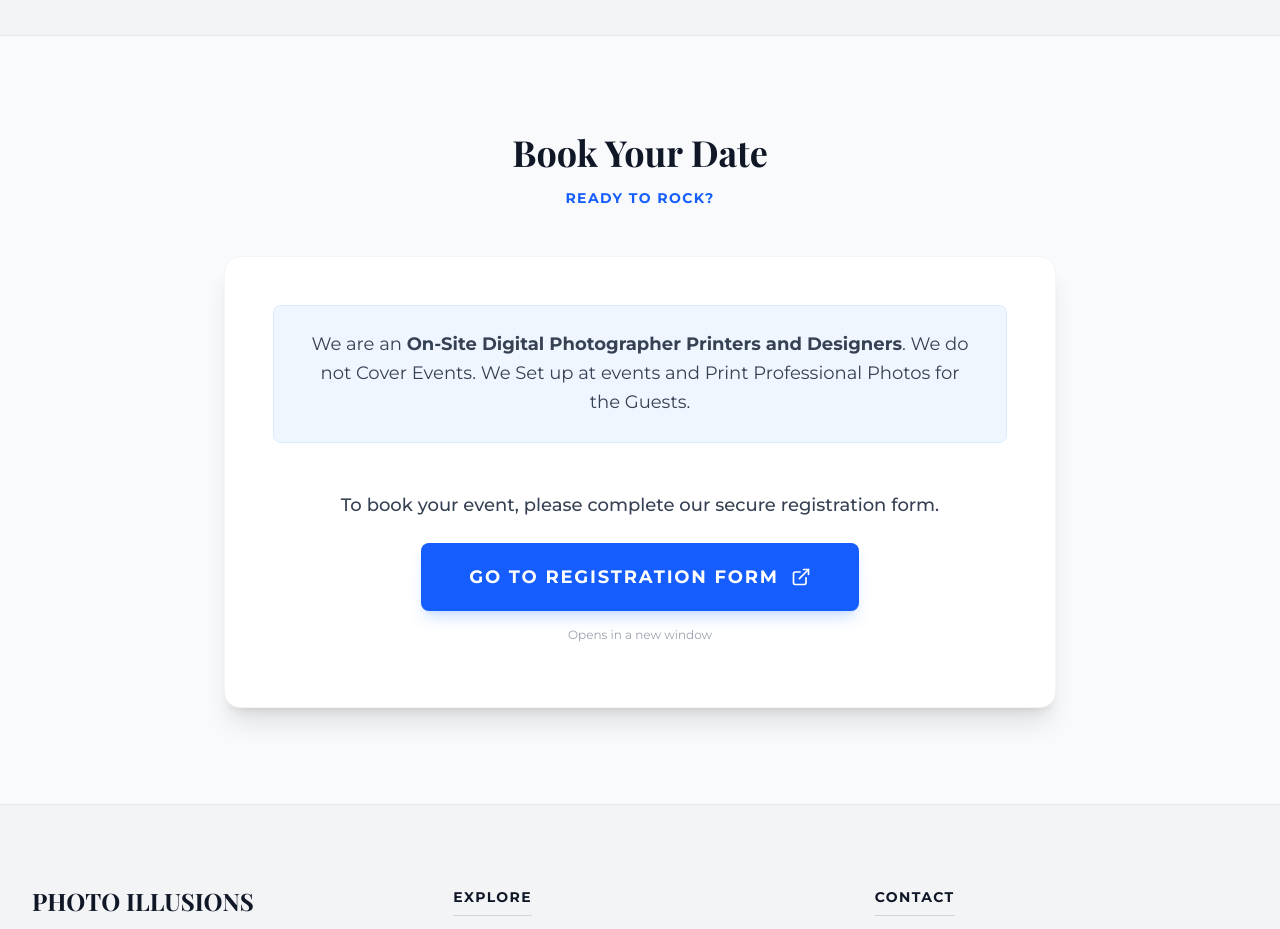
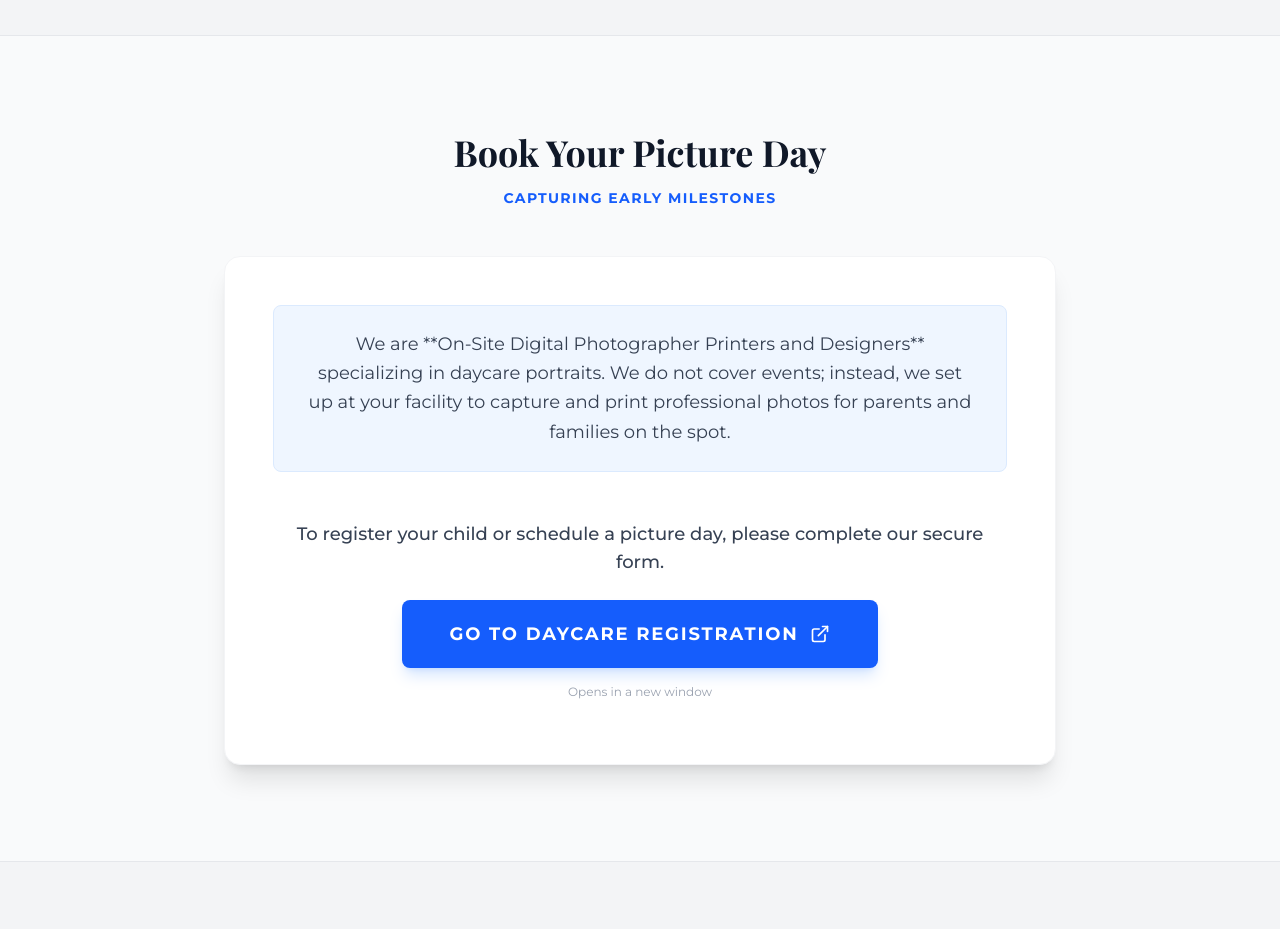
Before and after one commit to photoillusions/Photo-Illusions-Website, a React (Vite) app: page / in a window 1280 px wide. Shown: the part 2000-2929 px from the top of the page. Built offline with nearby package versions, Linux system fonts and the light colour scheme.

Commit message:
Update contact section for clarity and focus

```diff
--- a/components/Contact.tsx
+++ b/components/Contact.tsx
@@ -6,28 +6,28 @@ const Contact: React.FC = () => {
         <section id="contact" className="py-24 bg-gray-50 text-gray-900 border-t border-gray-200">
              <div className="max-w-4xl mx-auto px-4 sm:px-6 lg:px-8">
                 <div className="text-center mb-12">
-                    <h2 className="text-3xl md:text-4xl font-serif text-gray-900 mb-4 font-bold">Book Your Date</h2>
-                    <p className="text-blue-600 uppercase tracking-widest text-sm font-bold">Ready to Rock?</p>
+                    <h2 className="text-3xl md:text-4xl font-serif text-gray-900 mb-4 font-bold">Book Your Picture Day</h2>
+                    <p className="text-blue-600 uppercase tracking-widest text-sm font-bold">Capturing Early Milestones</p>
                 </div>
 
                 <div className="bg-white p-8 md:p-12 rounded-2xl shadow-xl border border-gray-100 text-center space-y-8">
-                     {/* Updated Service Notice Section */}
+                     {/* Service Description Box */}
                     <div className="bg-blue-50 border border-blue-100 p-6 rounded-lg">
                         <p className="text-gray-700 text-lg leading-relaxed max-w-2xl mx-auto">
-                            We are an <strong>On-Site Digital Photographer Printers and Designers</strong>.
-                            We do not Cover Events. We Set up at events and Print Professional Photos for the Guests.
+                            We are **On-Site Digital Photographer Printers and Designers** specializing in daycare portraits.
+                            We do not cover events; instead, we set up at your facility to capture and print professional photos for parents and families on the spot.
                         </p>
                     </div>
 
                     <div className="py-4">
-                        <p className="text-lg text-gray-700 mb-6 font-medium">To book your event, please complete our secure registration form.</p>
+                        <p className="text-lg text-gray-700 mb-6 font-medium">To register your child or schedule a picture day, please complete our secure form.</p>
                         <a
                             href="https://photo-illusions-customer-registration.onrender.com/Form.html"
                             target="_blank"
                             rel="noopener noreferrer"
                             className="inline-flex items-center gap-3 px-8 py-4 md:px-12 md:py-5 bg-blue-600 hover:bg-blue-500 text-white font-bold tracking-widest text-sm md:text-lg transition-all transform hover:-translate-y-1 hover:shadow-2xl rounded-lg shadow-lg shadow-blue-500/20"
                         >
-                            GO TO REGISTRATION FORM <ExternalLink size={20} />
+                            GO TO DAYCARE REGISTRATION <ExternalLink size={20} />
                         </a>
                         <p className="mt-4 text-xs text-gray-400">Opens in a new window</p>
                     </div>
```
